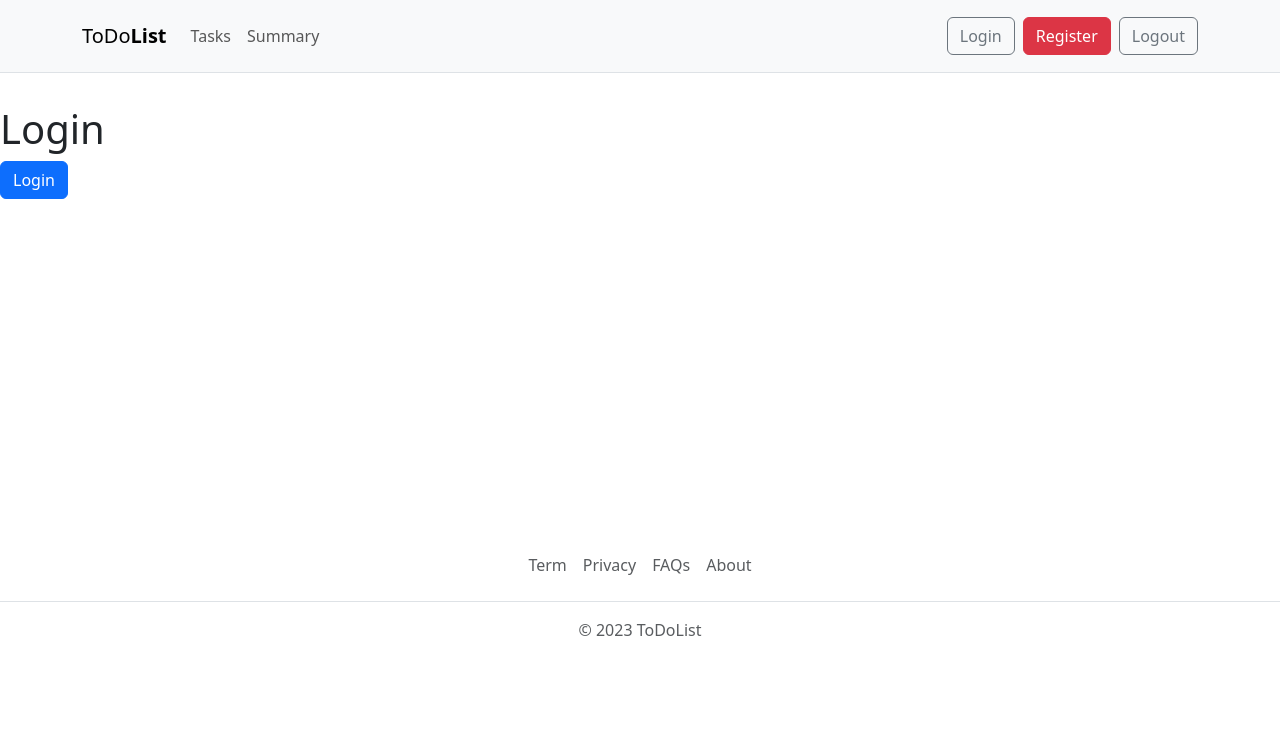
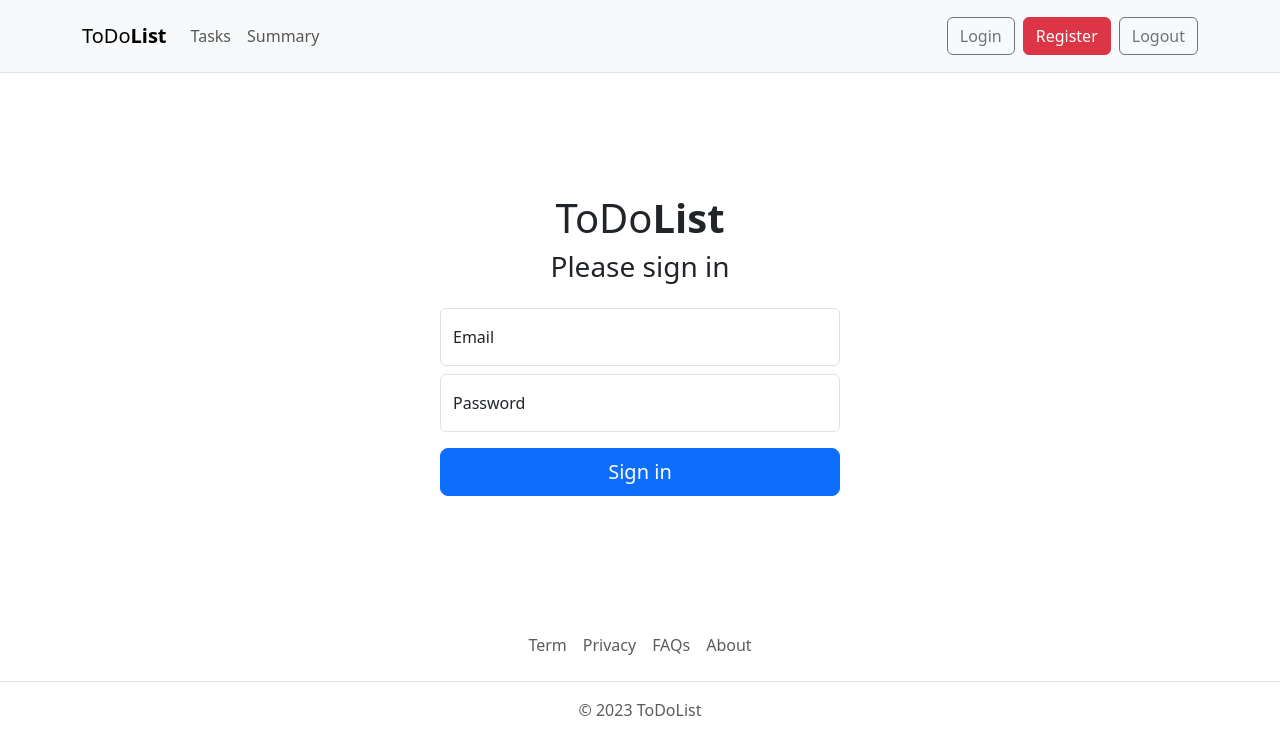
Before and after one commit to elvan/todo-list-app-frontend-vue, a Vue app: page /login in a window 1280 px wide. Shown: the top 754 px of the page. Built offline with nearby package versions, Linux system fonts and the light colour scheme; no server answers.

Commit message:
adding a login form

```diff
--- a/src/pages/LoginPage.vue
+++ b/src/pages/LoginPage.vue
@@ -1,16 +1,70 @@
 <template>
-  <main style="min-height: 50vh; margin-top: 2rem">
-    <h1>Login</h1>
-    <button class="btn btn-primary" @click="handleClick">Login</button>
+  <main class="auth-wrapper">
+    <form class="auth-form" @submit.prevent="handleSubmit">
+      <h1>
+        <span>ToDo</span>
+        <strong>List</strong>
+      </h1>
+      <h2 class="h3 mb-4 fw-normal">Please sign in</h2>
+      <div class="form-floating mb-2">
+        <input
+          type="email"
+          class="form-control"
+          id="email"
+          v-model="form.email"
+          placeholder="name@example.com"
+        />
+        <label for="email">Email</label>
+      </div>
+      <div class="form-floating mb-3">
+        <input
+          type="password"
+          class="form-control"
+          id="password"
+          v-model="form.password"
+          placeholder="Password"
+        />
+        <label for="password">Password</label>
+      </div>
+
+      <button class="w-100 btn btn-lg btn-primary" type="submit">
+        Sign in
+      </button>
+    </form>
   </main>
 </template>
 
 <script setup>
+import { reactive } from 'vue';
 import { useRouter } from 'vue-router';
+import { useAuthStore } from '../stores/auth';
 
 const router = useRouter();
+const store = useAuthStore();
 
-const handleClick = () => {
+const form = reactive({
+  email: '',
+  password: '',
+});
+
+const handleSubmit = async () => {
+  await store.handleLogin(form);
   router.push({ name: 'tasks' });
 };
 </script>
+
+<style scoped>
+.auth-wrapper {
+  display: flex;
+  justify-content: center;
+  align-items: center;
+  width: 100%;
+  min-height: 60vh;
+  margin-top: 2rem;
+  text-align: center;
+}
+
+.auth-form {
+  width: 400px;
+}
+</style>
```
